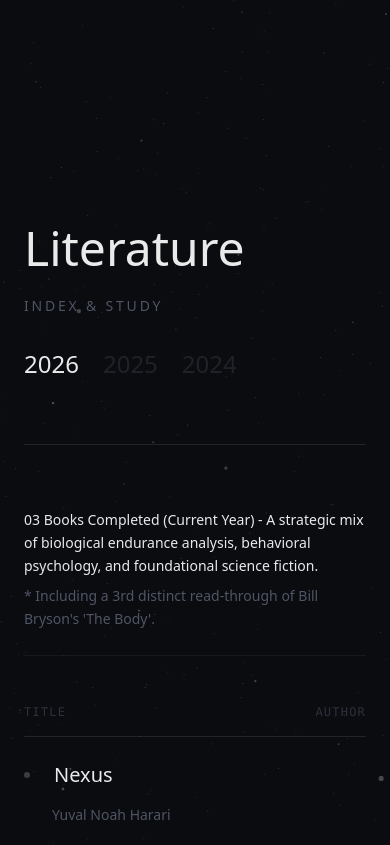
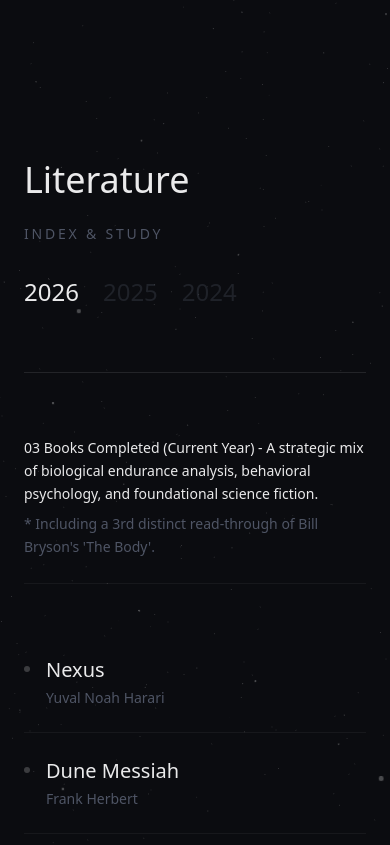
Before and after one commit to Pranavd0828/my-portfolio, a Next.js app: page /reading in a window 390 px wide. Shown: the top 845 px of the page. Built offline with nearby package versions, Linux system fonts and the light colour scheme; a web font is replaced by a local one.

Commit message:
Phase 11: Transform desktop layouts into elegant mobile vertical stacks

```diff
--- a/src/app/layout.tsx
+++ b/src/app/layout.tsx
@@ -25,8 +25,8 @@
   children: React.ReactNode;
 }>) {
   return (
-    <html lang="en">
-      <body className={`${inter.variable} ${playfair.variable} antialiased bg-background text-foreground`}>
+    <html lang="en" className="overflow-x-hidden">
+      <body className={`${inter.variable} ${playfair.variable} antialiased bg-background text-foreground overflow-x-hidden`}>
         <CanvasBackground />
         <SmoothScroll>
           {children}
--- a/src/components/AboutMe.tsx
+++ b/src/components/AboutMe.tsx
@@ -1,6 +1,6 @@
 export default function AboutMe() {
     return (
-        <section className="w-full max-w-4xl mx-auto py-32 px-6 border-t border-white/5">
+        <section className="w-full max-w-4xl mx-auto py-16 md:py-32 px-6 border-t border-white/5">
             <h2 className="font-serif text-4xl md:text-5xl text-accent mb-12 text-center">Beyond the Code</h2>
 
             <div className="flex flex-col gap-8 font-sans text-muted md:text-lg leading-relaxed text-justify md:text-left">
--- a/src/components/BlogPreview.tsx
+++ b/src/components/BlogPreview.tsx
@@ -18,7 +18,7 @@
 
 export default function BlogPreview() {
     return (
-        <section className="w-full max-w-5xl mx-auto py-32 px-6 border-t border-white/5">
+        <section className="w-full max-w-5xl mx-auto py-16 md:py-32 px-6 border-t border-white/5">
             <div className="flex flex-col md:flex-row justify-between items-baseline mb-16">
                 <h2 className="font-serif text-4xl md:text-5xl text-accent">Editorial</h2>
                 <MagneticButton className="mt-6 md:mt-0 text-xs border-white/20 text-muted hover:text-accent hover:border-white/50">
--- a/src/components/ConnectSection.tsx
+++ b/src/components/ConnectSection.tsx
@@ -16,7 +16,7 @@
     };
 
     return (
-        <section className="w-full min-h-screen py-32 px-6 flex flex-col items-center justify-center relative overflow-hidden">
+        <section className="w-full min-h-screen py-16 md:py-32 px-6 flex flex-col items-center justify-center relative overflow-hidden">
 
             {/* Soft glowing ambient light for connect section */}
             <div className="absolute top-1/2 left-1/2 -translate-x-1/2 -translate-y-1/2 w-[800px] h-[800px] bg-[radial-gradient(circle_at_center,rgba(255,255,255,0.03)_0%,transparent_70%)] rounded-full blur-3xl pointer-events-none" />
--- a/src/components/Education.tsx
+++ b/src/components/Education.tsx
@@ -1,7 +1,7 @@
 export default function Education() {
     return (
-        <section className="w-full max-w-5xl mx-auto py-24 px-6 border-t border-white/5 flex flex-col items-center text-center">
-            <h2 className="font-serif text-3xl md:text-4xl text-accent mb-16">Academic Foundation</h2>
+        <section className="w-full max-w-5xl mx-auto py-16 md:py-24 px-6 border-t border-white/5 flex flex-col items-center text-center">
+            <h2 className="font-serif text-3xl md:text-4xl lg:text-5xl text-accent mb-16">Academic Foundation</h2>
 
             <div className="flex flex-col md:flex-row gap-16 md:gap-32 w-full justify-center">
 
--- a/src/components/Hero.tsx
+++ b/src/components/Hero.tsx
@@ -39,7 +39,7 @@
                     className="font-serif text-5xl md:text-8xl lg:text-9xl tracking-tight text-accent leading-none max-w-5xl"
                     style={{ textShadow: '0 10px 30px rgba(0,0,0,0.5)' }}
                 >
-                    Ads Platform <br />
+                    Ads Platform <br className="hidden md:block" />
                     <span className="italic text-muted">&amp;</span> GenAI
                 </motion.h1>
             </motion.div>
--- a/src/components/Projects.tsx
+++ b/src/components/Projects.tsx
@@ -47,9 +47,9 @@
 
 export default function Projects() {
     return (
-        <section className="w-full max-w-6xl mx-auto py-32 px-6">
+        <section className="w-full max-w-6xl mx-auto py-16 md:py-32 px-6">
             <div className="flex flex-col mb-16">
-                <h2 className="font-serif text-5xl md:text-6xl text-accent">Notable Prototypes</h2>
+                <h2 className="font-serif text-4xl md:text-5xl lg:text-6xl text-accent">Notable Prototypes</h2>
                 <p className="font-sans text-muted mt-6 max-w-md text-sm md:text-base">
                     A collection of experimental engineering projects, AI concept wrappers, and functional prototypes bridging the gap between product vision and technical feasibility.
                 </p>
--- a/src/components/ReadingList.tsx
+++ b/src/components/ReadingList.tsx
@@ -58,11 +58,11 @@
     const years: Year[] = ['2026', '2025', '2024'];
 
     return (
-        <section className="w-full max-w-6xl mx-auto py-32 px-6">
+        <section className="w-full max-w-6xl mx-auto py-16 md:py-32 px-6">
             <div className="flex flex-col mb-16">
                 <div className="flex flex-col md:flex-row justify-between md:items-end gap-8">
                     <div>
-                        <h2 className="font-serif text-5xl md:text-7xl text-accent">Literature</h2>
+                        <h2 className="font-serif text-4xl md:text-5xl lg:text-7xl text-accent">Literature</h2>
                         <p className="font-sans text-sm md:text-base text-muted uppercase tracking-[0.2em] mt-6">
                             Index &amp; Study
                         </p>
@@ -119,7 +119,7 @@
                         {/* Data Grid */}
                         <div className="flex flex-col">
                             {/* Grid Header */}
-                            <div className="grid grid-cols-[1fr_auto] gap-8 pb-4 border-b border-white/10 text-xs font-mono uppercase tracking-widest text-muted/50">
+                            <div className="hidden md:grid grid-cols-[1fr_auto] gap-8 pb-4 border-b border-white/10 text-xs font-mono uppercase tracking-widest text-muted/50">
                                 <span>Title</span>
                                 <span className="text-right">Author</span>
                             </div>
@@ -128,16 +128,18 @@
                             {readingData[activeYear].map((book, idx) => (
                                 <div
                                     key={idx}
-                                    className="relative flex flex-col md:flex-row md:items-center justify-between gap-4 py-6 border-b border-white/5 group hover:border-white/20 transition-colors"
+                                    className="relative flex flex-col md:flex-row md:items-center justify-between gap-2 md:gap-4 py-6 border-b border-white/5 group hover:border-white/20 transition-colors active:bg-white/[0.02] md:active:bg-transparent"
                                 >
-                                    <div className="flex items-center gap-6 z-10">
-                                        <div className="w-1.5 h-1.5 rounded-full bg-white/20 group-hover:bg-accent group-hover:shadow-[0_0_10px_rgba(255,255,255,0.8)] transition-all duration-300" />
-                                        <h4 className="font-serif text-xl md:text-2xl text-accent group-hover:text-white transition-colors duration-300">
-                                            {book.title}
-                                        </h4>
-                                    </div>
-                                    <div className="md:text-right text-sm md:text-base font-sans text-muted group-hover:text-accent transition-colors duration-300 z-10 pl-7 md:pl-0">
-                                        {book.author}
+                                    <div className="flex items-start md:items-center gap-4 md:gap-6 z-10 w-full">
+                                        <div className="w-1.5 h-1.5 rounded-full bg-white/20 group-hover:bg-accent group-hover:shadow-[0_0_10px_rgba(255,255,255,0.8)] transition-all duration-300 mt-2.5 md:mt-0 flex-shrink-0" />
+                                        <div className="flex flex-col md:flex-row md:items-center justify-between w-full gap-1 md:gap-8">
+                                            <h4 className="font-serif text-xl md:text-2xl text-accent group-hover:text-white transition-colors duration-300">
+                                                {book.title}
+                                            </h4>
+                                            <div className="text-sm md:text-base font-sans text-muted md:text-right group-hover:text-accent transition-colors duration-300">
+                                                {book.author}
+                                            </div>
+                                        </div>
                                     </div>
 
                                     {/* Optional Hover Cover Art Overlay */}
```
Also changed, not shown: src/components/Journey.tsx (+4 -4 lines).
